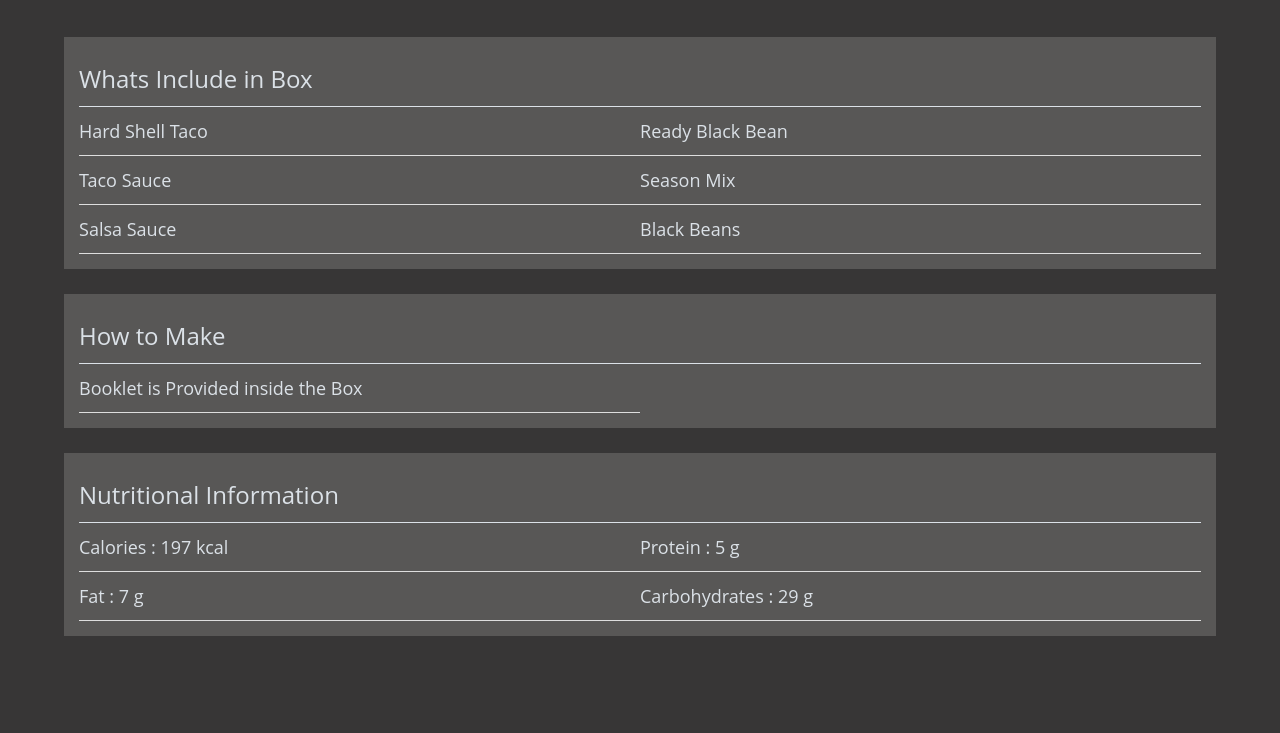
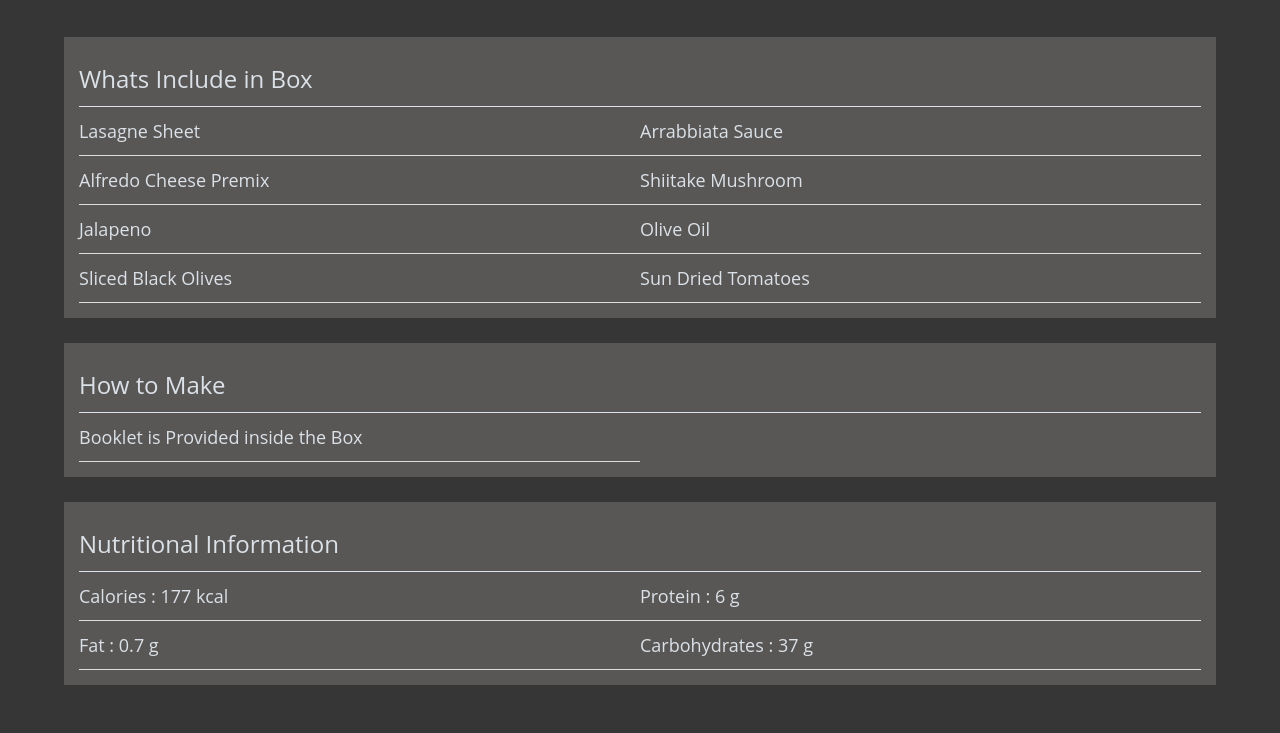
Before and after one commit to Sagar-Agicha/Petfull, a plain HTML site: page lasagne-product-detail.html in a window 1280 px wide. Shown: the part 676-1409 px from the top of the page. Drawn offline with Linux system fonts and the light colour scheme.

Commit message:
Update lasagne-product-detail.html

```diff
--- a/lasagne-product-detail.html
+++ b/lasagne-product-detail.html
@@ -72,7 +72,7 @@
 				<h3 style="color: aliceblue;">Lasagne Chef's Kit<br><small style="color: aliceblue;">Code : GA00006482</small></h3>
 				<h5 style="color: aliceblue;"><b style="color: aliceblue;">Price : </b> <i class="fas fa-rupee-sign"></i> 700</h5>
 				<!-- <h5 style="color: aliceblue;"><b style="color: aliceblue;">Brand : </b> Apple</h5> -->
-				<h5 style="color: aliceblue;"><b style="color: aliceblue;">Warranty : </b> 4 Days</h5>
+				<h5 style="color: aliceblue;"><b style="color: aliceblue;">Warranty : </b> 3 Days</h5>
 				<h5 style="color: aliceblue;"><b style="color: aliceblue;">Delivery in city : </b> Free</h5>
 				<h5 style="color: aliceblue;"><b style="color: aliceblue;">Payment : </b> COD, Debit, Credit, UPI
 				<h5 style="color: aliceblue;"><b style="color: aliceblue;">Availability : </b> In Stock</h5>
@@ -82,12 +82,14 @@
 			</div>
 			<div class="product-detail-feature" style="color: rgb(219, 225, 231);">
 				<h3>Whats Include in Box</h3>
-				<p>Hard Shell Taco</p>
-				<p>Ready Black Bean</p>
-				<p>Taco Sauce</p>
-				<p>Season Mix</p>
-				<p>Salsa Sauce</p>
-				<p>Black Beans</p>
+				<p>Lasagne Sheet</p>
+				<p>Arrabbiata Sauce</p>
+				<p>Alfredo Cheese Premix</p>
+				<p>Shiitake Mushroom</p>
+				<p>Jalapeno</p>
+				<p>Olive Oil</p>
+				<p>Sliced Black Olives</p>
+				<p>Sun Dried Tomatoes</p>
 			</div>
 
 			<div class="product-detail-feature" style="color: rgb(219, 225, 231);">
@@ -97,10 +99,10 @@
 
 			<div class="product-detail-feature" style="color: rgb(219, 225, 231);">
 				<h3>Nutritional Information</h3>
-				<p>Calories : 197 kcal</p>
-				<p>Protein : 5 g</p>
-				<p>Fat : 7 g</p>
-				<p>Carbohydrates : 29 g</p>
+				<p>Calories : 177 kcal</p>
+				<p>Protein : 6 g</p>
+				<p>Fat : 0.7 g</p>
+				<p>Carbohydrates : 37 g</p>
 			</div>
 		</div>
 	</div>
@@ -178,7 +180,7 @@
 
 	<div class="copyright" style="background-color: rgb(3, 3, 3);">
 		<div class="container">
-			<h5 style="color: rgb(246, 246, 246);">&copy; 2020 Petfull.com</h5>
+			<h5 style="color: rgb(246, 246, 246);">&copy; 2024 Petfull.com</h5>
 		</div>
 	</div>
 
```
